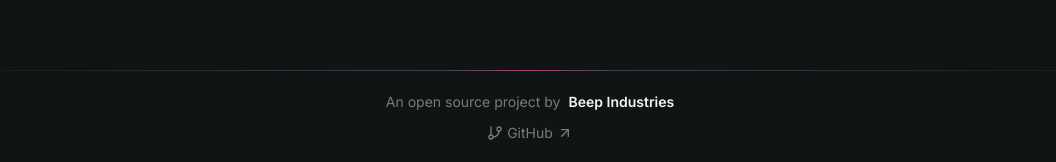
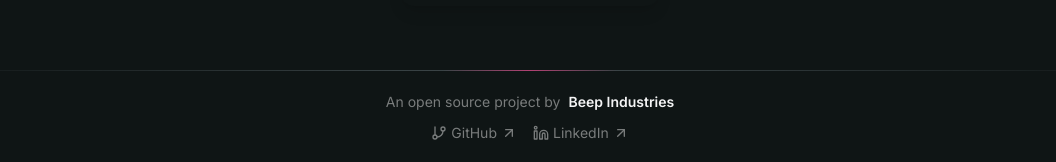
Before and after one commit to beep-industries/website, a Next.js app: page / in a window 1280 px wide. Shown: the part 1550-1712 px from the top of the page, without its empty margins (110-1166 px from the left). Built offline with nearby package versions, Linux system fonts and the light colour scheme; no server answers.

Commit message:
feat: add footer

```diff
--- a/src/app/collaboration/page.tsx
+++ b/src/app/collaboration/page.tsx
@@ -2,7 +2,7 @@ import { HomePageBackground } from "@/components/gradients/home-page-background"
 import "../../styles/home-page.css"
 import { FeatureCard } from "@/components/home/features/feature-card"
 import { MessageSquare, Mic, Shield, Zap, GitBranch, Users } from "lucide-react"
-import ReactMarkdown from 'react-markdown'
+import ReactMarkdown from "react-markdown"
 
 const contributing = `# Contributing to Beep
 
@@ -221,7 +221,7 @@ export default function Collaboration() {
       }
     >
       <HomePageBackground />
-      <div className="w-full text-center flex flex-col items-center gap-12">
+      <div className="flex w-full flex-col items-center gap-12 text-center">
         <div className="flex flex-col items-center">
           <h1
             className={
@@ -238,9 +238,14 @@ export default function Collaboration() {
             How to contribute to Beep and get involved in the project.
           </p>
         </div>
-        <FeatureCard icon={MessageSquare} title={"CONTRIBUTING.md"} description="" className="w-fit">
-          <article className="prose prose-invert mt-4 text-left mx-12">
-           <ReactMarkdown>{contributing}</ReactMarkdown>
+        <FeatureCard
+          icon={MessageSquare}
+          title={"CONTRIBUTING.md"}
+          description=""
+          className="w-fit"
+        >
+          <article className="prose prose-invert mx-12 mt-4 text-left">
+            <ReactMarkdown>{contributing}</ReactMarkdown>
           </article>
         </FeatureCard>
       </div>
--- a/src/app/layout.tsx
+++ b/src/app/layout.tsx
@@ -4,6 +4,7 @@ import "../styles/layout.css"
 import { ReactNode } from "react"
 import type { Metadata, Viewport } from "next"
 import Header from "@/components/home/header/header"
+import { Footer } from "@/components/home/footer/footer"
 
 const inter = Inter({ subsets: ["latin"] })
 
@@ -97,6 +98,7 @@ export default function RootLayout({
       <body className={inter.className}>
         <Header />
         {children}
+        <Footer />
       </body>
     </html>
   )
--- a/src/components/home/footer/footer.tsx
+++ b/src/components/home/footer/footer.tsx
@@ -1,6 +1,6 @@
 import Link from "next/link"
 import { Separator } from "@/components/ui/separator"
-import { ArrowUpRight, GitBranch } from "lucide-react"
+import { ArrowUpRight, GitBranch, Linkedin } from "lucide-react"
 
 export function Footer() {
   return (
@@ -27,6 +27,17 @@ export function Footer() {
               <ArrowUpRight className={"h-4 w-4"} />
             </span>
           </Link>
+          <Link
+            className={"hover:text-foreground text-sm leading-[14px] transition-colors"}
+            href={"https://www.linkedin.com/company/beep-industries/"}
+            target={"_blank"}
+          >
+            <span className={"flex items-center gap-1"}>
+              <Linkedin className={"h-4 w-4"} />
+              LinkedIn
+              <ArrowUpRight className={"h-4 w-4"} />
+            </span>
+          </Link>
         </div>
       </div>
     </footer>
--- a/src/components/home/home-page.tsx
+++ b/src/components/home/home-page.tsx
@@ -3,7 +3,6 @@ import Header from "@/components/home/header/header"
 import { HeroSection } from "@/components/home/hero-section/hero-section"
 import { Features } from "@/components/home/features/features"
 import { HomePageBackground } from "@/components/gradients/home-page-background"
-import { Footer } from "@/components/home/footer/footer"
 import { DocumentationSection } from "./documentation/documentation-section"
 import { CollaborationSection } from "./collaborate/collaborate-section"
 
@@ -17,7 +16,6 @@ export function HomePage() {
         <DocumentationSection />
         <CollaborationSection />
       </main>
-      <Footer />
     </div>
   )
 }
```
